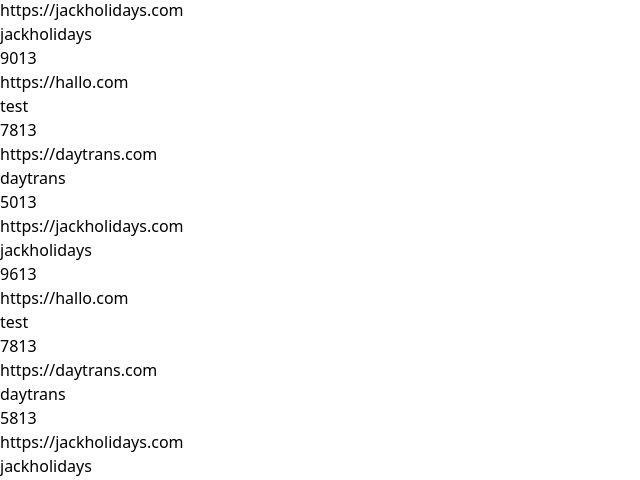
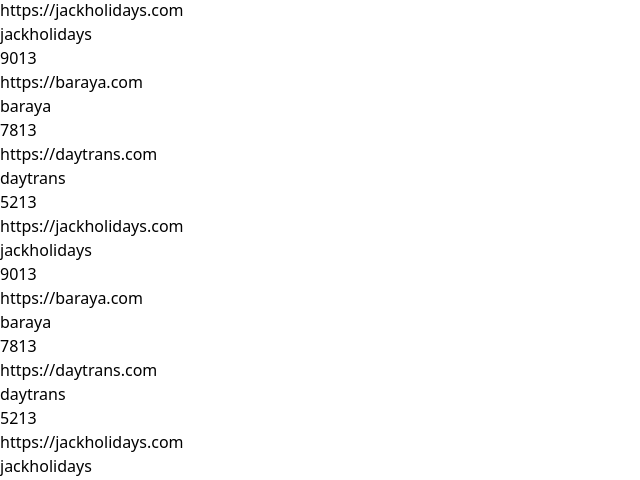
Before and after one commit to fauziahns/monitoring-deploy, a React (Vite) app: page / in a window 1280 px wide. Shown: the part 458-938 px from the top of the page, without its empty margins (0-640 px from the left). Built offline with nearby package versions, Linux system fonts and the light colour scheme.

Commit message:
add functionality search

```diff
--- a/src/App.jsx
+++ b/src/App.jsx
@@ -23,8 +23,8 @@
         status : "9013"
     },
     {
-        url: "https://hallo.com",
-        tag: "test",
+        url: "https://baraya.com",
+        tag: "baraya",
         urlDeploy : "https://dummyurl/test-deploy",
         status : "7813"
     },
@@ -32,25 +32,7 @@
         url: "https://daytrans.com",
         tag: "daytrans",
         urlDeploy : "https://dummyurl/test-deploy",
-        status : "5013"
-    },
-    {
-        url: "https://jackholidays.com",
-        tag: "jackholidays",
-        urlDeploy : "https://dummyurl/test-deploy",
-        status : "9613"
-    },
-    {
-        url: "https://hallo.com",
-        tag: "test",
-        urlDeploy : "https://dummyurl/test-deploy",
-        status : "7813"
-    },
-    {
-        url: "https://daytrans.com",
-        tag: "daytrans",
-        urlDeploy : "https://dummyurl/test-deploy",
-        status : "5813"
+        status : "5213"
     },
     {
         url: "https://jackholidays.com",
@@ -59,10 +41,22 @@
         status : "9013"
     },
     {
-        url: "https://hallo.com",
-        tag: "test",
+        url: "https://baraya.com",
+        tag: "baraya",
         urlDeploy : "https://dummyurl/test-deploy",
         status : "7813"
+    },
+    {
+        url: "https://daytrans.com",
+        tag: "daytrans",
+        urlDeploy : "https://dummyurl/test-deploy",
+        status : "5213"
+    },
+    {
+        url: "https://jackholidays.com",
+        tag: "jackholidays",
+        urlDeploy : "https://dummyurl/test-deploy",
+        status : "9013"
     },
   ]
   const [list, setList] =  useState(dummydata)
@@ -73,12 +67,33 @@
   const [loading, setLoading] = useState(false)
 
   const filtered = !search
-  ? list
-  : list.filter((item) =>
-      item.tag.toLowerCase().includes(searchDebounce.toLowerCase()) &&
-      item.url.toLowerCase().includes(searchDebounce.toLowerCase()) &&
-      item.status.toLowerCase().includes(versionDebounce.toLowerCase())
-    );
+    ? list.filter((item) =>
+        item.status.toLowerCase().includes(versionDebounce.toLowerCase())
+      )
+    : list.filter((item) =>
+        item.tag.toLowerCase().includes(searchDebounce.toLowerCase()) &&
+        item.url.toLowerCase().includes(searchDebounce.toLowerCase()) &&
+        item.status.toLowerCase().includes(versionDebounce.toLowerCase())
+      )
+
+  const filteredResult = () => {
+    if (setSearchVersion) {
+      return list.filter((item) =>
+        item.status.toLowerCase().includes(versionDebounce.toLowerCase())
+      )
+    } else if (setSearch) {
+      return list.filter((item) =>
+        item.tag.toLowerCase().includes(searchDebounce.toLowerCase()) &&
+        item.url.toLowerCase.includes(searchDebounce.toLowerCase())
+      )
+    } else {
+      return list.filter((item) =>
+        item.status.toLowerCase().includes(versionDebounce.toLowerCase()) &&
+        item.tag.toLowerCase().includes(searchDebounce.toLowerCase()) &&
+        item.url.toLowerCase().includes(searchDebounce.toLowerCase())
+      )
+    }
+  }
   // useEffect(() => {
   //   const fetchData = async () => {
   //     try {
@@ -95,7 +110,7 @@
 
   return (
   <div className=" bg-[#182331] py-[73px] w-full h-screen mx-auto">
-    <div className="">
+
     <div className="w-full lg:w-[1130px] md:w-[800px] xl:w-[1132px] 2xl:w-[1132px] mx-auto py-4">
       <p className="text-[#536378] text-[26px]">V.1.0.0</p>
       <p className="text-white text-[32px] font-[700]">Monitor Deployment</p>
@@ -138,13 +153,15 @@
             </div>
           </form>
 
-        <button className="bg-[#1A56DB] w-[83px] h-[41px] rounded-lg text-white hover:bg-[#5b93dde1]">
+        <button
+          className="bg-[#1A56DB] w-[83px] h-[41px] rounded-lg text-white hover:bg-[#5b93dde1]"
+          onClick={filteredResult}>
             Watch
         </button>
       </div>
     </div>
 
-    <div className="flex bg-[#374151] w-full  lg:w-[1132px] md:w-[800px] xl:w-[1132px] 2xl:w-[1132px] mx-auto text-[#9CA3AF] px-5 h-[50px] items-center text-[14px] font-[600]">
+    <div className="flex bg-[#374151] w-full  lg:w-[1130px] md:w-[800px] xl:w-[1132px] 2xl:w-[1132px] mx-auto text-[#9CA3AF] px-5 h-[50px] items-center text-[14px] font-[600]">
       <p className="w-[220px] lg:w-[432px] md:w-[432px] xl:w-[432px] 2xl:w-[432px]">URL</p>
       <p className="w-[150px] lg:w-[350px] md:w-[350px] xl:w-[350px] 2xl:w-[350px]">TAG</p>
       <p className="w-[150px] lg:w-[350px] md:w-[350px] xl:w-[350px] 2xl:w-[350px] pl-2">STATUS</p>
@@ -183,7 +200,6 @@
     <div className="bg-[#182331] pb-10">
       <p className="text-center pt-10 text-[#536378]">2023</p>
     </div>
-    </div>
   </div>
   )
 }
```
